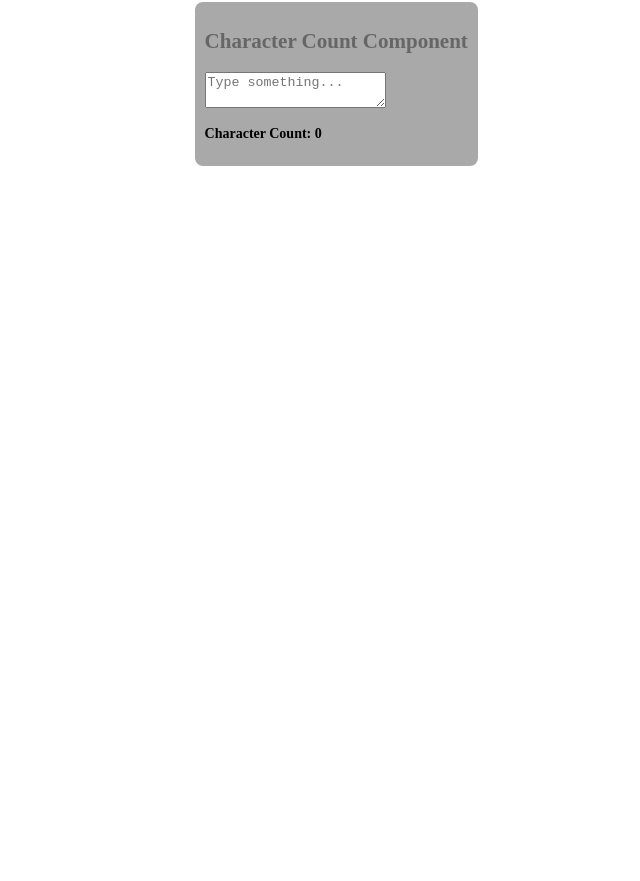
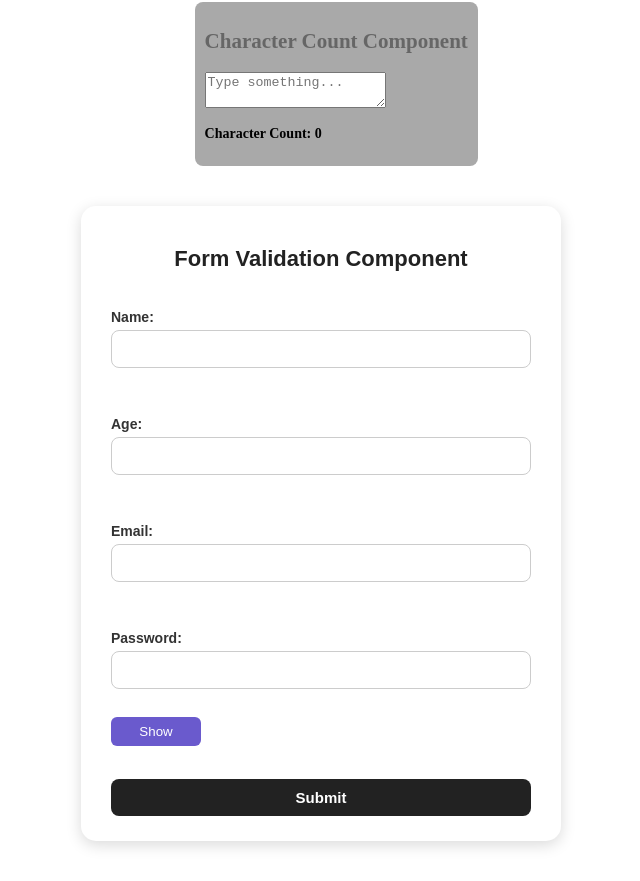
Before and after one commit to Shubham-K9/React-Components, a React (Vite) app: page / in a window 1280 px wide. Shown: the part 911-1792 px from the top of the page, without its empty margins (319-959 px from the left). Before the commit the page ends 1085 px from the top, so only its background shows below. Built offline with nearby package versions, Linux system fonts and the light colour scheme.

Commit message:
Form Validation

```diff
--- a/components/FormVal.jsx
+++ b/components/FormVal.jsx
@@ -1,8 +1,99 @@
+import React, { useState } from "react";
+
 const FormVal=()=>{
 
+    const[name,setName]=useState("");
+    const[age,setAge]=useState("");
+    const[email,setEmail]=useState("");
+    const[password,setPassword]=useState("");
+    const[show,setShow]=useState(false);
+
+    const [error,setError]=useState({
+        name:"",
+        age:"",
+        email:"",
+        password:""
+    });
+
+    const handleName=(e)=>{
+        const value=e.target.value;
+        setName(value);
+        if(value.trim().length===0){
+            setError((prev)=>({...prev,name:"Name cannot be empty"}));
+        }else{
+            setError((prev)=>({...prev,name:""}));
+        }
+
+    }
+    const handleAge=(e)=>{
+        const value=e.target.value;
+        setAge(value);
+        if(value<=0 || value>100){
+            setError((prev)=>({...prev,age:"Please enter a valid age between 1 and 100"}));
+        }else{
+            setError((prev)=>({...prev,age:""}));
+        }
+    }
+    const handlePassword=(e)=>{
+        const value=e.target.value;
+        setPassword(value);
+        if(value.length<8){
+            setError((prev)=>({...prev,password:"Password must be at least 8 characters long"}));
+        }else{
+            setError((prev)=>({...prev,password:""}));
+        }
+    }
+
+    const handleEmail=(e)=>{
+        const value=e.target.value;
+        const emailRegex=/^[^\s@]+@[^\s@]+\.[^\s@]+$/;
+        setEmail(value);
+        if(!emailRegex.test(value)){
+            setError((prev)=>({...prev,email:"Please enter a valid email address"}));
+        }else{
+            setError((prev)=>({...prev,email:""}));
+        }
+    }
+
+    const handleSubmit=(e)=>{
+        e.preventDefault();
+        if(!name || !age || !email || !password ){
+            alert("All fields are required!");
+            return;
+        }
+        if(!error.name && !error.age && !error.email && !error.password){
+            alert("Form submitted successfully!");
+        }else{
+            alert("Please fix the errors before submitting the form.");
+        }
+    }
+
     return(
-        <div>
+        <div className="form">
             <h1>Form Validation Component</h1>
+            <form onSubmit={handleSubmit}>
+                <div className="form-group">
+                    <label>Name: </label>
+                    <input type="text" onChange={handleName} value={name}></input><br/>
+                    {error.name && <span style={{color:"red"}}>{error.name}</span>}<br/>
+                    <label>Age: </label>
+                    <input type="number" onChange={handleAge} value={age}></input><br/>
+                    {error.age && <span style={{color:"red"}}>{error.age}</span>}<br/>
+                    <label>Email: </label>
+                    <input type="email" onChange={handleEmail} value={email}></input><br/>
+                    {error.email && <span style={{color:"red"}}>{error.email}</span>}<br/>
+                    <label>Password: </label>
+                    <input type={show?"text":"password"} onChange={handlePassword} value={password}></input>
+                    {error.password && <span style={{color:"red"}}>{error.password}</span>}<br/>
+                    <button type="button" onClick={()=>setShow(!show)}>{show?"Hide":"Show"}</button><br/>
+
+                    <button type="submit" style={{ marginTop: "15px" }}>
+                        Submit
+                    </button>
+                </div>
+            </form>
+
+
         </div>
     )
 
--- a/src/index.css
+++ b/src/index.css
@@ -122,3 +122,96 @@
   color: black;
 
 }
+
+/* Main container */
+.form {
+  width: 420px;
+  margin: 40px auto;
+  padding: 25px 30px;
+  background: #ffffff;
+  border-radius: 15px;
+  box-shadow: 0px 4px 15px rgba(0, 0, 0, 0.15);
+  font-family: Arial, sans-serif;
+}
+
+/* Heading */
+.form h1 {
+  text-align: center;
+  margin-bottom: 25px;
+  color: #222;
+  font-size: 22px;
+}
+
+/* Form group */
+.form-group {
+  display: flex;
+  flex-direction: column;
+}
+
+/* Labels */
+.form-group label {
+  margin-top: 12px;
+  margin-bottom: 5px;
+  font-size: 14px;
+  font-weight: bold;
+  color: #333;
+}
+
+/* Inputs */
+.form-group input {
+  padding: 10px;
+  font-size: 14px;
+  border: 1.5px solid #ccc;
+  border-radius: 8px;
+  outline: none;
+  transition: 0.2s;
+}
+
+/* Focus effect */
+.form-group input:focus {
+  border-color: #6a5acd;
+  box-shadow: 0px 0px 5px rgba(106, 90, 205, 0.3);
+}
+
+/* Error message */
+.form-group p {
+  margin: 5px 0 0;
+  font-size: 13px;
+  color: red;
+}
+
+/* Show/Hide button */
+.form-group button {
+  margin-top: 10px;
+  width: 90px;
+  padding: 7px 10px;
+  background-color: #6a5acd;
+  color: white;
+  border: none;
+  border-radius: 6px;
+  cursor: pointer;
+  transition: 0.25s;
+}
+
+.form-group button:hover {
+  background-color: #594ac2;
+}
+
+/* Submit button */
+button[type="submit"] {
+  width: 100%;
+  padding: 10px;
+  background-color: #222;
+  color: white;
+  border: none;
+  border-radius: 8px;
+  font-size: 15px;
+  font-weight: bold;
+  cursor: pointer;
+  margin-top: 20px;
+  transition: 0.25s;
+}
+
+button[type="submit"]:hover {
+  background-color: #444;
+}
--- a/src/main.jsx
+++ b/src/main.jsx
@@ -6,6 +6,7 @@ import Counter from '../components/Counter.jsx'
 import Toggle from '../components/Toggle.jsx'
 import PassHide from '../components/PassHide.jsx'
 import CharacterCnt from '../components/CharacterCnt.jsx'
+import FormVal from '../components/FormVal.jsx'
 
 createRoot(document.getElementById('root')).render(
   <StrictMode>
@@ -16,6 +17,7 @@ createRoot(document.getElementById('root')).render(
     <Toggle />
     <PassHide />
     <CharacterCnt />
+    <FormVal />
 
   </StrictMode>,
 )
```
